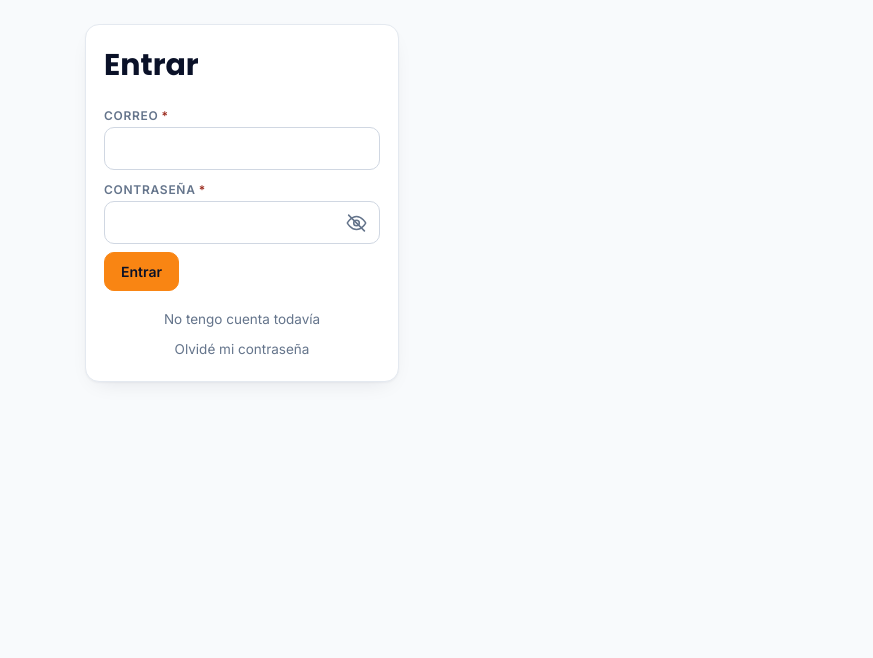
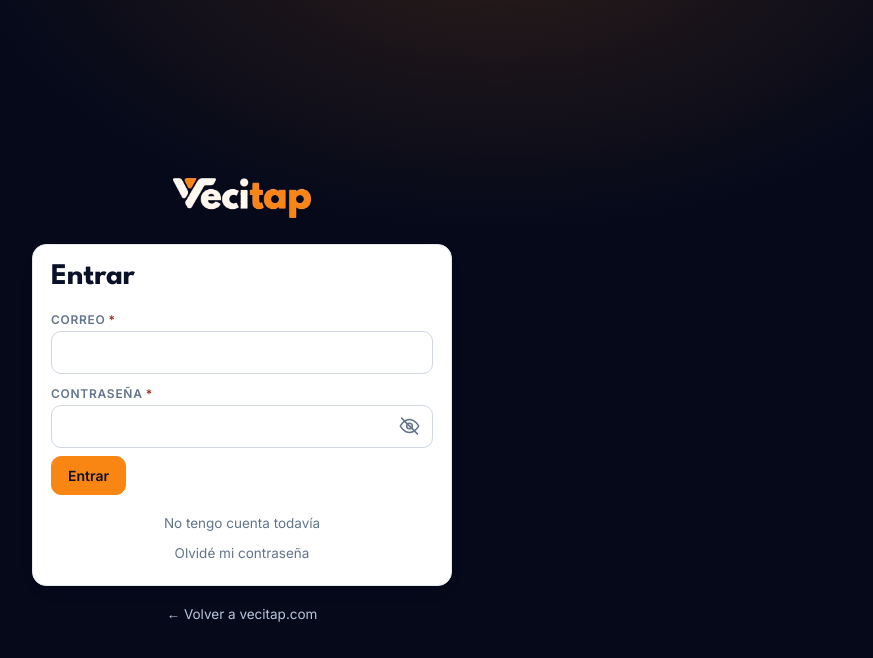
Before and after one commit to vecitap/vecitap-app, a Next.js app: page /entrar in a window 1280 px wide. Shown: the top 658 px of the page, without its empty margins (398-1271 px from the left). Built offline with nearby package versions, Linux system fonts and the light colour scheme; no server answers.

Commit message:
Add files via upload

```diff
--- a/app/(marketing)/entrar/page.tsx
+++ b/app/(marketing)/entrar/page.tsx
@@ -1,12 +1,13 @@
 import { Suspense } from "react";
+import { PantallaMarca } from "@/components/ui";
 import { FormularioEntrar } from "./FormularioEntrar";
 
 export default function EntrarPage() {
   return (
-    <main style={{ maxWidth: 420, margin: "0 auto", padding: 24 }}>
+    <PantallaMarca volverAlSitio>
       <Suspense fallback={null}>
         <FormularioEntrar />
       </Suspense>
-    </main>
+    </PantallaMarca>
   );
 }
--- a/app/globals.css
+++ b/app/globals.css
@@ -1,4 +1,14 @@
 @import "../components/ui/ui.css";
+
+/* ══════════════════════════════════════════════════════════════
+   MARCA · CÓMO CAMBIARLA (ver docs/MARCA-como-cambiar.md)
+   - Colores: los valores de este archivo, en :root (tema claro) y en
+     :root[data-theme="oscuro"]. Nada de colores sueltos en componentes.
+   - Tipografías: lib/marca/fuentes.ts.
+   - Logotipo: reemplazar public/logo-claro.png y public/logo-oscuro.png
+     con el mismo nombre (y public/favicon-32.png, apple-touch-icon.png).
+   ══════════════════════════════════════════════════════════════ */
+
 
 /* ══════════════════════════════════════════════════════════════
    TOKENS · fuente única de verdad del tema
@@ -69,9 +79,19 @@
   --radio-chico: 10px;
   --radio-pill: 999px;
 
-  --font-texto: var(--font-inter), system-ui, -apple-system, sans-serif;
-  --font-titulos: var(--font-poppins), var(--font-texto);
-  --font-mono: var(--font-plex-mono), ui-monospace, monospace;
+  /* Tipografías: se eligen en lib/marca/fuentes.ts (no aquí). */
+  --font-texto: var(--font-marca-texto), system-ui, -apple-system, sans-serif;
+  --font-titulos: var(--font-marca-titulos), var(--font-texto);
+  --font-mono: var(--font-marca-mono), ui-monospace, monospace;
+
+  /* Superficies de marca: las pantallas de entrada comparten el fondo
+     oscuro del sitio de venta (public/inicio.html) para que el paso de
+     vecitap.com a /entrar no parezca otro producto. Iguales en los dos
+     temas: son de marca, no del tema. */
+  --marca-noche: #05091A;
+  --marca-noche-2: #0A1128;
+  --marca-brillo: rgba(249,133,19,.16);
+  --marca-texto-sobre-noche: #BAC5DC;
 }
 
 :root[data-theme="oscuro"] {
--- a/app/layout.tsx
+++ b/app/layout.tsx
@@ -1,25 +1,7 @@
 import type { Metadata } from "next";
-import { Inter, Poppins, IBM_Plex_Mono } from "next/font/google";
 import "./globals.css";
 import { ScriptTemaInicial, ThemeProvider } from "@/lib/theme/ThemeProvider";
-
-const inter = Inter({
-  variable: "--font-inter",
-  subsets: ["latin"],
-  weight: ["400", "500", "600", "700"],
-});
-
-const poppins = Poppins({
-  variable: "--font-poppins",
-  subsets: ["latin"],
-  weight: ["500", "600", "700"],
-});
-
-const plexMono = IBM_Plex_Mono({
-  variable: "--font-plex-mono",
-  subsets: ["latin"],
-  weight: ["400", "500", "600"],
-});
+import { clasesFuentes } from "@/lib/marca/fuentes";
 
 export const metadata: Metadata = {
   title: "Vecitap",
@@ -32,7 +14,7 @@ export default function RootLayout({ children }: LayoutProps<"/">) {
       lang="es"
       data-theme="claro"
       suppressHydrationWarning
-      className={`${inter.variable} ${poppins.variable} ${plexMono.variable}`}
+      className={clasesFuentes}
     >
       <head>
         <ScriptTemaInicial />
--- a/components/residente/Invitacion.tsx
+++ b/components/residente/Invitacion.tsx
@@ -3,7 +3,7 @@
 import { useState, type FormEvent } from "react";
 import Link from "next/link";
 import { useRouter } from "next/navigation";
-import { Button, Campo, Card, Input } from "@/components/ui";
+import { Button, Campo, Card, Input, PantallaMarca } from "@/components/ui";
 import { crearClienteNavegador } from "@/lib/supabase/client";
 
 /**
@@ -53,7 +53,7 @@ export function Invitacion({ correo }: { correo: string }) {
   }
 
   return (
-    <main style={{ maxWidth: 420, margin: "0 auto", padding: 24 }}>
+    <PantallaMarca>
       <Card>
         <h1 style={{ marginTop: 0, fontFamily: "var(--font-titulos)", fontSize: 18 }}>
           Falta un paso
@@ -88,6 +88,6 @@ export function Invitacion({ correo }: { correo: string }) {
           </Link>
         </div>
       </Card>
-    </main>
+    </PantallaMarca>
   );
 }
--- /dev/null
+++ b/components/ui/PantallaMarca.tsx
@@ -0,0 +1,55 @@
+import Link from "next/link";
+import type { ReactNode } from "react";
+import { Logo } from "./Logo";
+
+/**
+ * El marco de las pantallas de entrada (/entrar, "Falta un paso"):
+ * fondo oscuro de marca, el logotipo arriba y la tarjeta al centro.
+ *
+ * Es el mismo fondo del sitio de venta (public/inicio.html), así el paso
+ * de vecitap.com → "Iniciar sesión" se siente como el mismo producto. Los
+ * colores salen de los tokens `--marca-*` de app/globals.css; el logotipo,
+ * de components/ui/Logo.tsx. Nada de valores sueltos acá.
+ */
+export function PantallaMarca({
+  children,
+  volverAlSitio = false,
+}: {
+  children: ReactNode;
+  /** Muestra "← Volver a vecitap.com" debajo de la tarjeta. */
+  volverAlSitio?: boolean;
+}) {
+  return (
+    <main
+      style={{
+        flex: 1,
+        minHeight: "100vh",
+        display: "flex",
+        flexDirection: "column",
+        alignItems: "center",
+        justifyContent: "center",
+        padding: "40px 16px",
+        background:
+          "radial-gradient(900px 520px at 70% -10%, var(--marca-brillo), transparent 60%), var(--marca-noche)",
+      }}
+    >
+      <Link href="/" aria-label="Vecitap, inicio" style={{ marginBottom: 26 }}>
+        <Logo alto={40} forzarTema="oscuro" />
+      </Link>
+      <div style={{ width: "100%", maxWidth: 420 }}>{children}</div>
+      {volverAlSitio && (
+        <Link
+          href="/"
+          style={{
+            marginTop: 20,
+            fontSize: 13.5,
+            color: "var(--marca-texto-sobre-noche)",
+            textDecoration: "none",
+          }}
+        >
+          ← Volver a vecitap.com
+        </Link>
+      )}
+    </main>
+  );
+}
--- a/components/ui/index.ts
+++ b/components/ui/index.ts
@@ -10,6 +10,7 @@ export { Table } from "./Table";
 export { Dialog } from "./Dialog";
 export { ThemeToggle } from "./ThemeToggle";
 export { Logo } from "./Logo";
+export { PantallaMarca } from "./PantallaMarca";
 export { Aviso, type TonoAviso } from "./Aviso";
 export { Vacio } from "./Vacio";
 export { Cargando } from "./Cargando";
--- /dev/null
+++ b/lib/marca/fuentes.ts
@@ -0,0 +1,38 @@
+import { IBM_Plex_Mono, Inter, League_Spartan } from "next/font/google";
+
+/* ══════════════════════════════════════════════════════════════
+   MARCA · TIPOGRAFÍAS
+   El único lugar donde se eligen las letras de toda la app.
+
+   - Títulos: League Spartan (la del logotipo, según el manual de marca).
+   - Texto e interfaz: Inter.
+   - Cifras (dinero, alícuotas, tasas, referencias): IBM Plex Mono.
+
+   Para cambiar una, se reemplaza el import de arriba y la llamada de
+   abajo, SIN tocar el nombre de la variable CSS (`--font-marca-*`):
+   `app/globals.css` y todos los componentes leen esos nombres.
+   Ver docs/MARCA-como-cambiar.md.
+   ══════════════════════════════════════════════════════════════ */
+
+export const fuenteTitulos = League_Spartan({
+  variable: "--font-marca-titulos",
+  subsets: ["latin"],
+  weight: ["500", "600", "700"],
+});
+
+export const fuenteTexto = Inter({
+  variable: "--font-marca-texto",
+  subsets: ["latin"],
+  weight: ["400", "500", "600", "700"],
+});
+
+export const fuenteMono = IBM_Plex_Mono({
+  variable: "--font-marca-mono",
+  subsets: ["latin"],
+  weight: ["400", "500", "600"],
+});
+
+/** Las clases que `app/layout.tsx` pone en <html>. */
+export const clasesFuentes = [fuenteTitulos, fuenteTexto, fuenteMono]
+  .map((f) => f.variable)
+  .join(" ");
```
Also changed, not shown: 1 other file (tests, documents, lock files or other folders).
